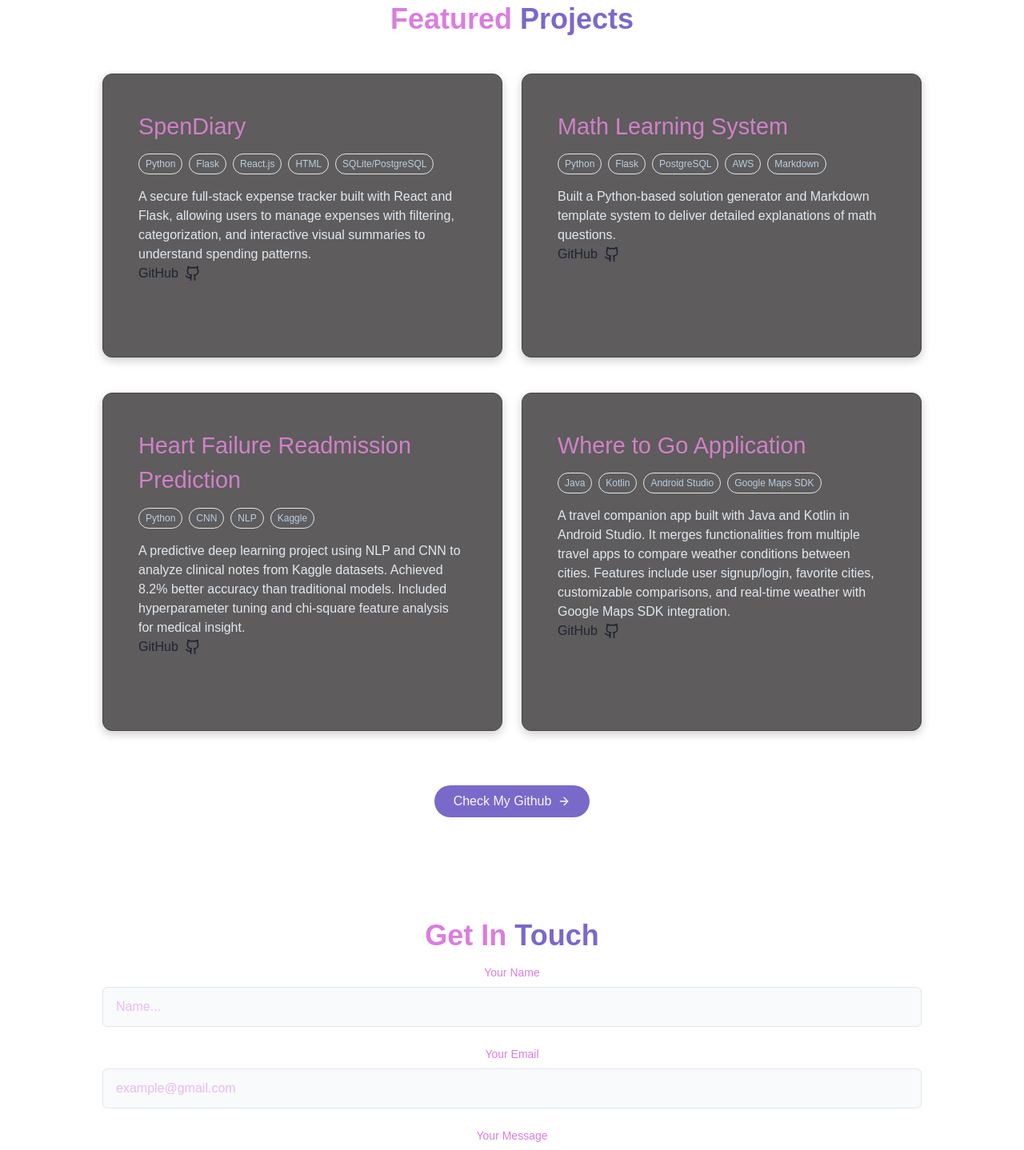
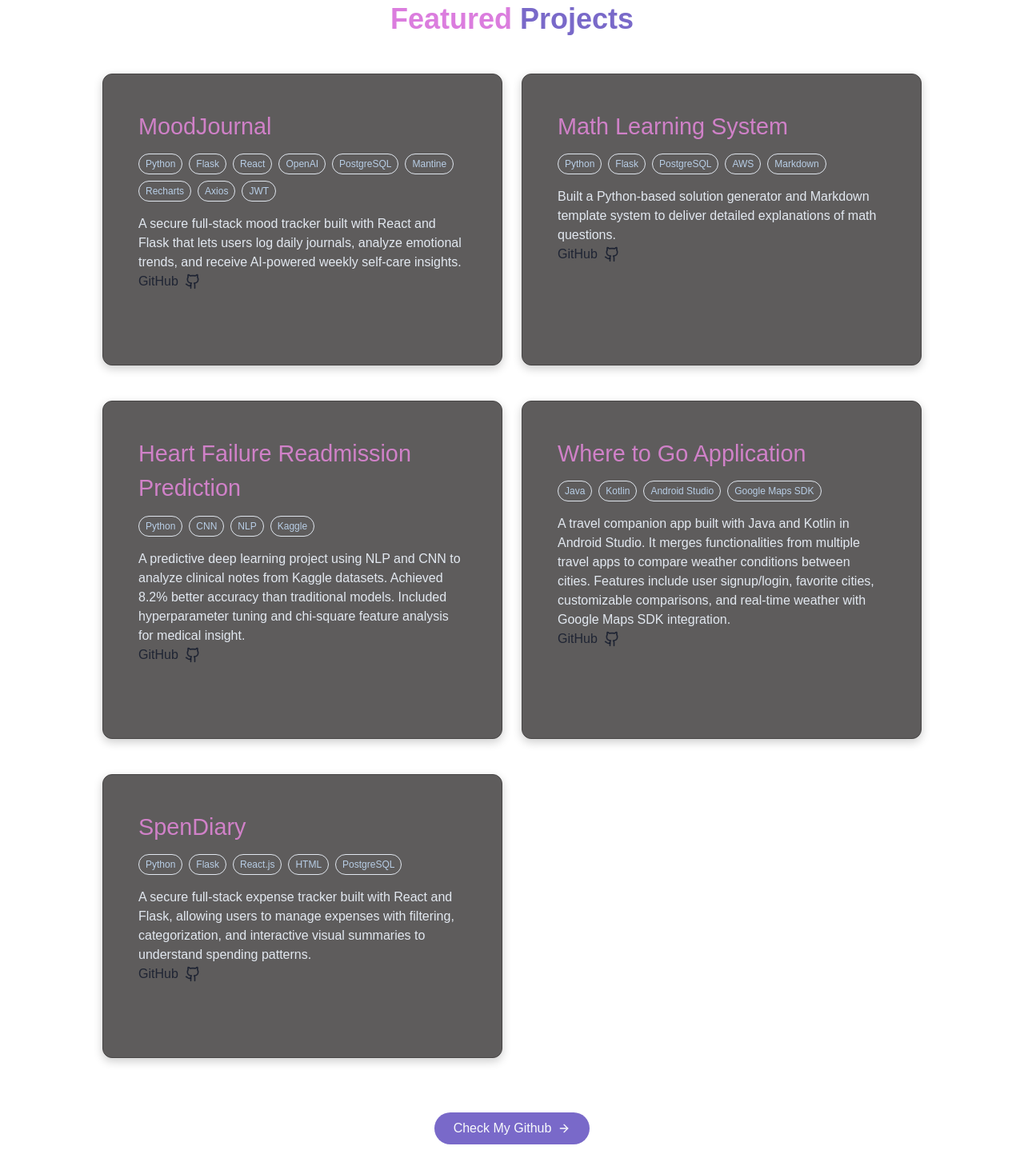
Before and after one commit to luciayin9944/LY_Portfolio, a React (Vite) app: page / in a window 1280 px wide. Shown: the part 1660-3098 px from the top of the page at 80% size. Built offline with nearby package versions, Linux system fonts and the light colour scheme.

Commit message:
update project

```diff
--- a/src/components/LoadingScreen.jsx
+++ b/src/components/LoadingScreen.jsx
@@ -19,7 +19,7 @@ export const LoadingScreen = ({ onComplete }) => {
                     onComplete()
                 }, 1000)
             }
-        }, 150)
+        }, 100)
 
         return () => clearInterval(interval);
     }, [onComplete]);
--- a/src/data/projectsData.json
+++ b/src/data/projectsData.json
@@ -1,11 +1,12 @@
 [
+
     {
       "id": 1,
-      "title": "SpenDiary",
-      "description": "A secure full-stack expense tracker built with React and Flask, allowing users to manage expenses with filtering, categorization, and interactive visual summaries to understand spending patterns.",
+      "title": "MoodJournal",
+      "description": "A secure full-stack mood tracker built with React and Flask that lets users log daily journals, analyze emotional trends, and receive AI-powered weekly self-care insights.",
       "category": "Full Stack",
-      "tags":["Python", "Flask", "React.js", "HTML", "SQLite/PostgreSQL"],
-      "gitURL": "https://github.com/luciayin9944/Expense_Tracker_App"
+      "tags":["Python", "Flask", "React", "OpenAI", "PostgreSQL", "Mantine", "Recharts", "Axios", "JWT"],
+      "gitURL": "https://github.com/luciayin9944/MoodJournal_App"
     },
     {
       "id": 2,
@@ -30,5 +31,13 @@
       "category": "Mobile",
       "tags": ["Java", "Kotlin", "Android Studio", "Google Maps SDK"],
       "gitURL": "https://github.com/uiuc-cs427-f23-team20/termproject"
+    },
+    {
+      "id": 5,
+      "title": "SpenDiary",
+      "description": "A secure full-stack expense tracker built with React and Flask, allowing users to manage expenses with filtering, categorization, and interactive visual summaries to understand spending patterns.",
+      "category": "Full Stack",
+      "tags":["Python", "Flask", "React.js", "HTML", "PostgreSQL"],
+      "gitURL": "https://github.com/luciayin9944/Expense_Tracker_App"
     }
   ]
```
Also changed, not shown: 1 other file (tests, documents, lock files or other folders).
